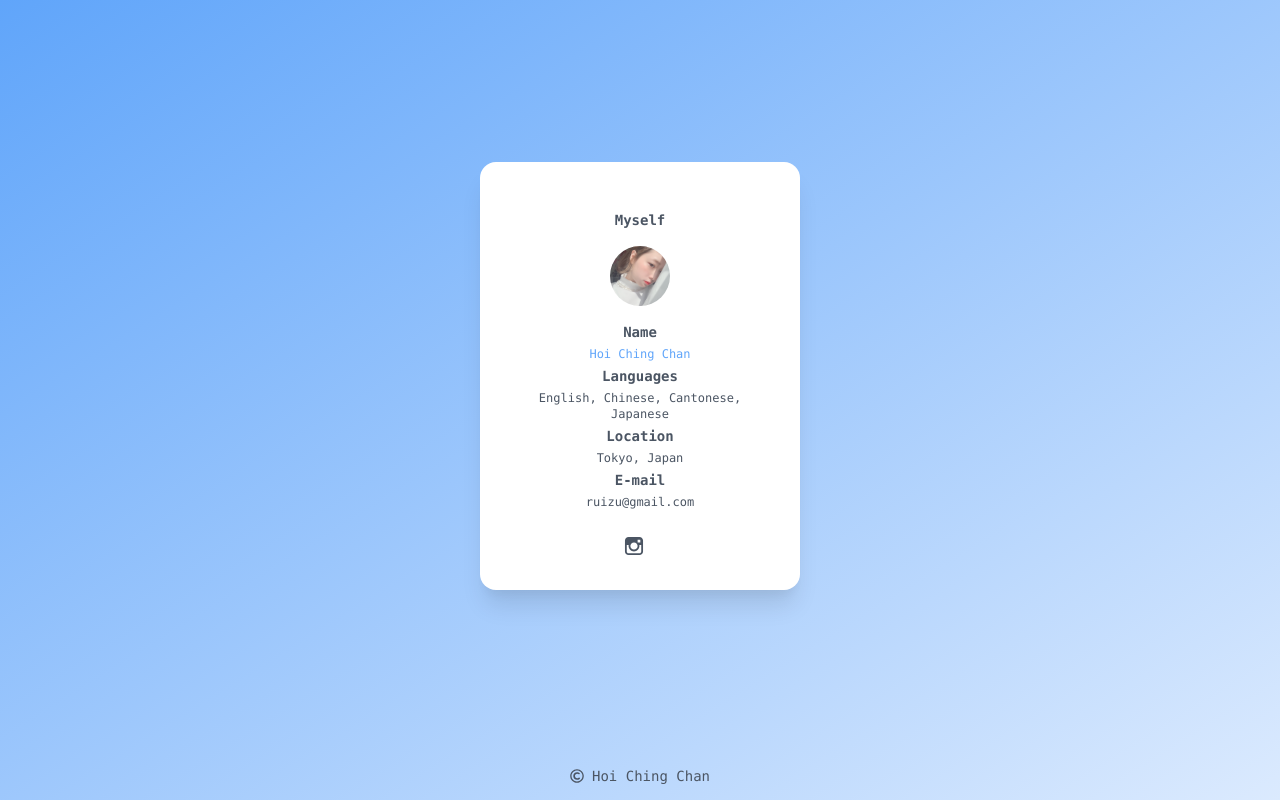
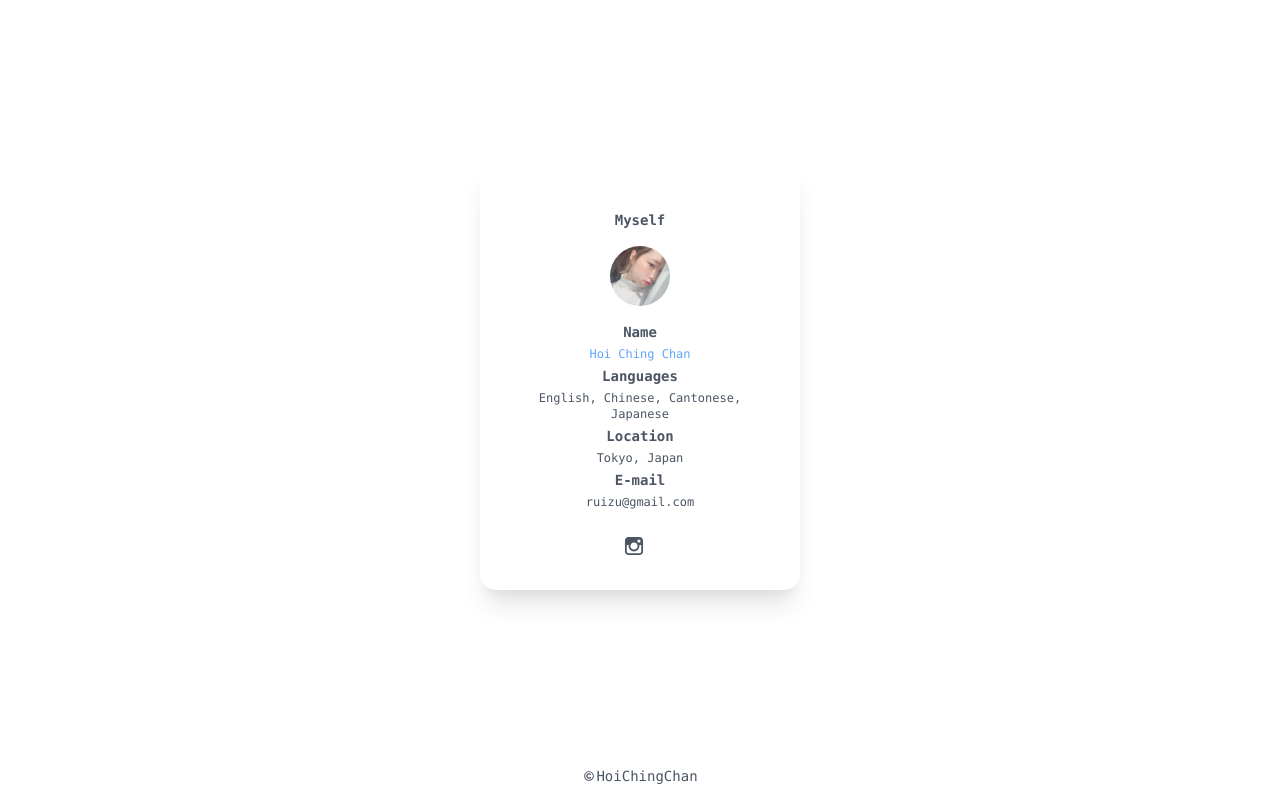
Before and after one commit to Ryuyxx/ruiz, a Next.js app: page / in a window 1280 px wide. Built offline with nearby package versions, Linux system fonts and the light colour scheme.

Commit message:
style: changed color

```diff
--- a/components/Layout.js
+++ b/components/Layout.js
@@ -6,7 +6,7 @@ import { FontAwesomeIcon } from '@fortawesome/react-fontawesome'
 export default function Layout({ children, title = "Ruizu" }) {
     return (
         <html lang="ja-JP">
-        <div className="bg-gradient-to-tl from-blue-100 to-blue-400 flex justify-center items-center flex-col min-h-screen text-gray-600 text-sm font-mono">
+        <div className="flex justify-center items-center flex-col min-h-screen text-gray-600 text-sm font-mono">
             <Head>
                 <title>{title}</title>
             </Head>
@@ -77,8 +77,8 @@ export default function Layout({ children, title = "Ruizu" }) {
             </main>
 
             <footer className="w-full h-12 flex justify-center items-center">
-                <FontAwesomeIcon className="mr-2" icon={faCopyright} />
-                Hoi Ching Chan
+                <FontAwesomeIcon className="p-0.5" icon={faCopyright} />
+                <span className="text-1/2"> HoiChingChan</span>
             </footer>
         </div>
         </html>
```
